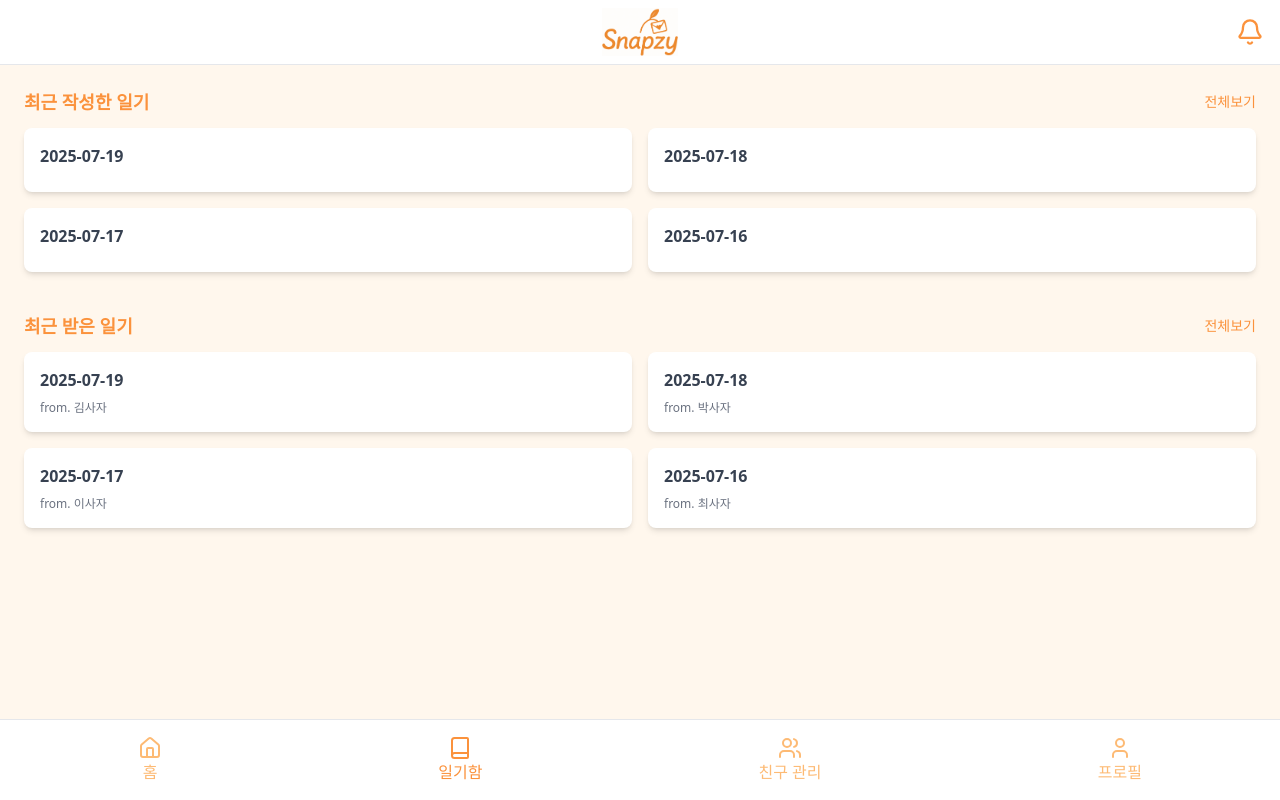
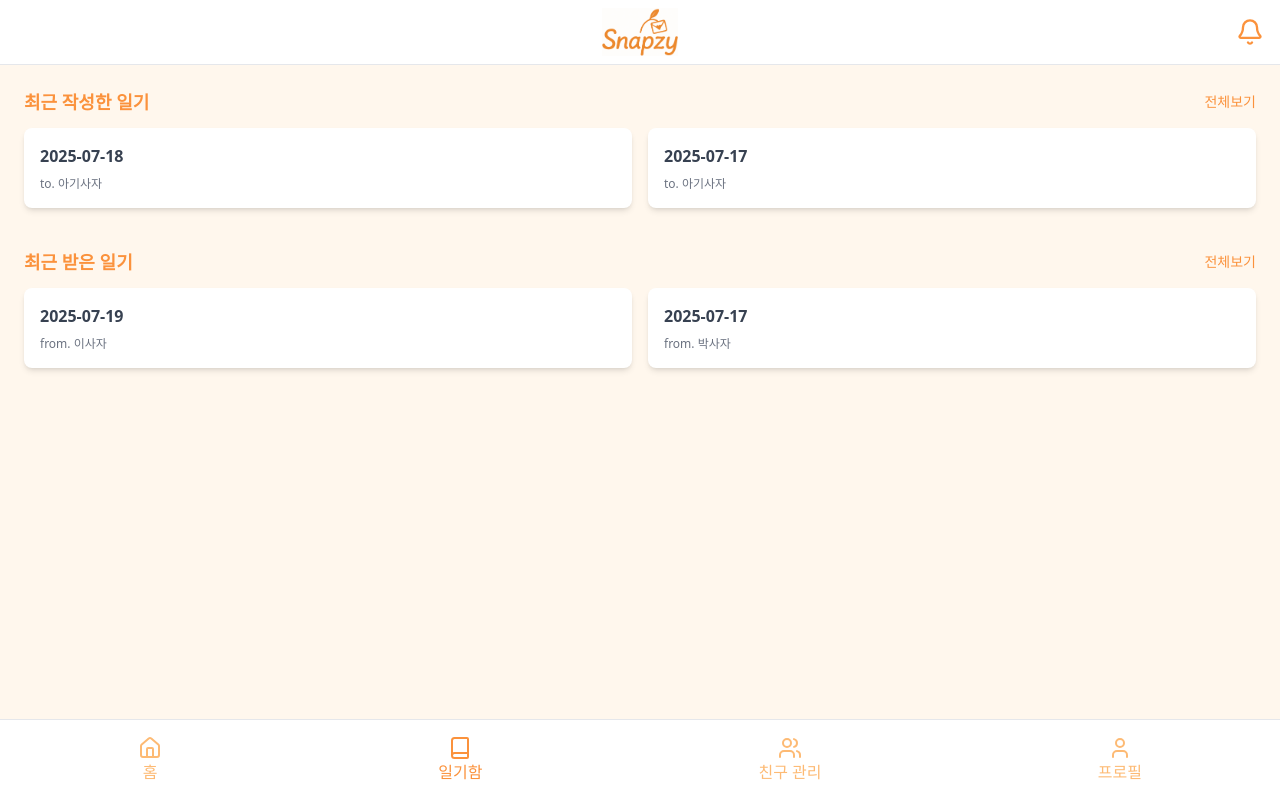
Before and after one commit to LIKELIONCUK13th/Team4-FE, a React (Vite) app: page /archive in a window 1280 px wide. Built offline with nearby package versions, Linux system fonts and the light colour scheme.

Commit message:
letterArchive

```diff
--- a/src/components/DiaryThumbnail.jsx
+++ b/src/components/DiaryThumbnail.jsx
@@ -1,8 +1,16 @@
-const DiaryThumbnail = ({ date, from }) => {
+const DiaryThumbnail = ({ date, from, to, type }) => {
   return (
     <div className="bg-white shadow-md rounded-lg p-4 test-sm text-gray-700">
       <p className="font-semibold mb-2">{date}</p>
-      {from && <p className="text-xs text-gray-500">from. {from}</p>}
+
+      {type === "received" && from && (
+        <p className="text-xs text-gray-500">from. {from}</p>
+      )}
+      {type === "sent" && to && (
+        <p className="text-xs text-gray-500">
+          to. {Array.isArray(to) ? to.join(", ") : to}
+        </p>
+      )}
     </div>
   );
 };
--- a/src/pages/Archive.jsx
+++ b/src/pages/Archive.jsx
@@ -1,22 +1,9 @@
 import DiaryThumbnail from "../components/DiaryThumbnail";
 import { useNavigate } from "react-router-dom";
+import { sampleMyDiaries, sampleReceivedDiaries } from "../data/DiarySample";
 
 const Archive = () => {
   const navigate = useNavigate();
-
-  const myDiaries = [
-    { id: 1, date: "2025-07-19" },
-    { id: 2, date: "2025-07-18" },
-    { id: 3, date: "2025-07-17" },
-    { id: 4, date: "2025-07-16" },
-  ];
-
-  const receivedDiaries = [
-    { id: 1, date: "2025-07-19", from: "김사자" },
-    { id: 2, date: "2025-07-18", from: "박사자" },
-    { id: 3, date: "2025-07-17", from: "이사자" },
-    { id: 4, date: "2025-07-16", from: "최사자" },
-  ];
 
   return (
     <main className="p-6 space-y-10 bg-orange-50 min-h-screen">
@@ -33,8 +20,13 @@ const Archive = () => {
           </button>
         </div>
         <div className="grid grid-cols-2 gap-4">
-          {myDiaries.slice(0, 4).map((diary) => (
-            <DiaryThumbnail key={diary.id} date={diary.date} />
+          {sampleMyDiaries.slice(0, 4).map((diary) => (
+            <DiaryThumbnail
+              key={diary.id}
+              date={diary.date}
+              to={["아기사자"]}
+              type="sent"
+            />
           ))}
         </div>
       </div>
@@ -50,11 +42,12 @@ const Archive = () => {
           </button>
         </div>
         <div className="grid grid-cols-2 gap-4">
-          {receivedDiaries.slice(0, 4).map((diary) => (
+          {sampleReceivedDiaries.slice(0, 4).map((diary) => (
             <DiaryThumbnail
               key={diary.id}
               date={diary.date}
-              from={diary.from}
+              from={diary.author}
+              type="received"
             />
           ))}
         </div>
```
